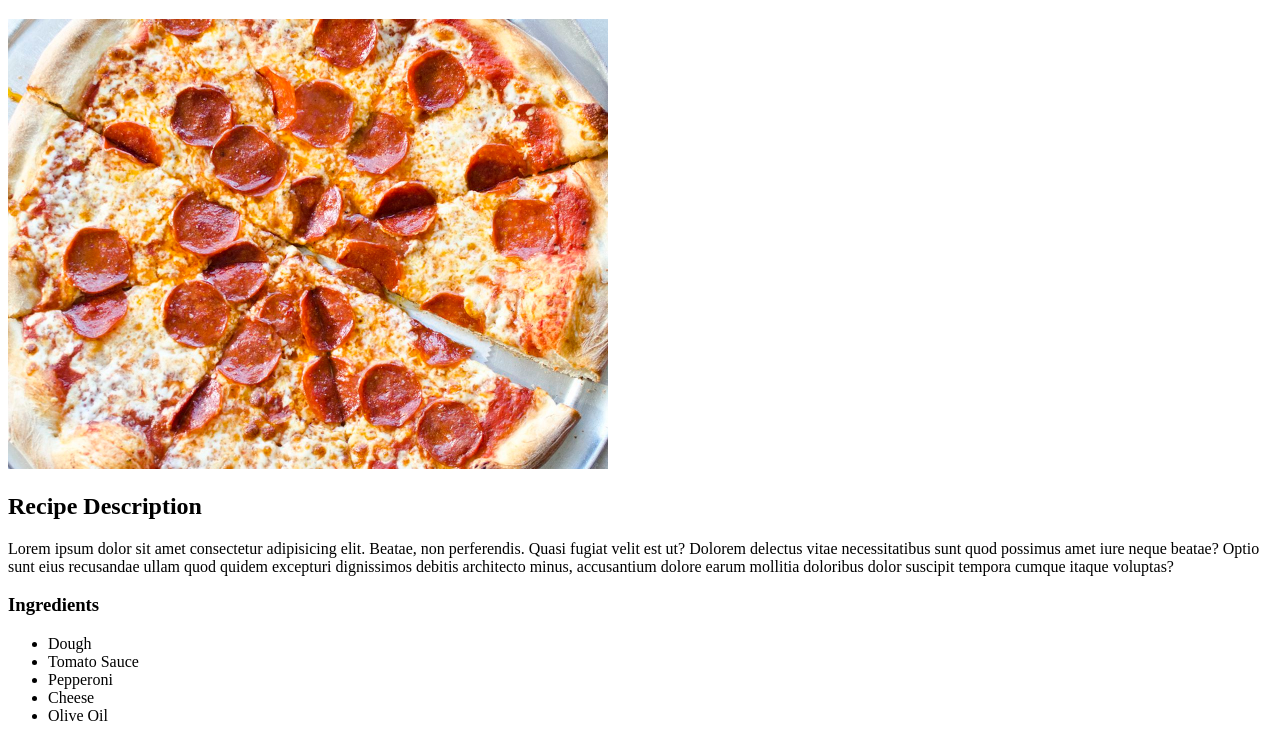
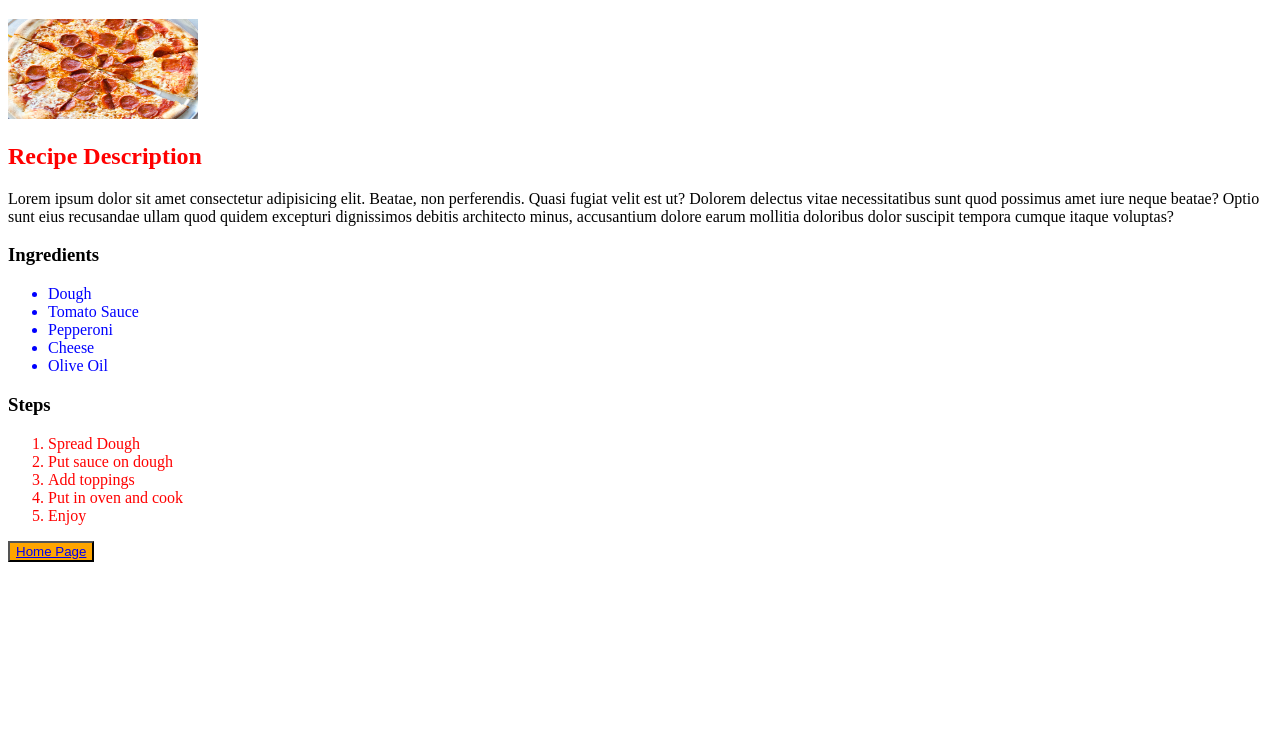
Before and after one commit to 6dai1231/Odin-Recipes, a plain HTML site: page recipes/pizza.html in a window 1280 px wide. Shown: the part 61-800 px from the top of the page. Drawn offline with Linux system fonts and the light colour scheme.

Commit message:
css update

```diff
--- a/recipes/pizza.html
+++ b/recipes/pizza.html
@@ -5,11 +5,12 @@
     <meta http-equiv="X-UA-Compatible" content="IE=edge">
     <meta name="viewport" content="width=device-width, initial-scale=1.0">
     <title>Pizza</title>
+    <link rel="stylesheet" href="./style.css">
 </head>
 <body>
     <h1>Pizza Recipe</h1>
     <img src="./pizza.jpg" height="450px">
-    <h2>Recipe Description</h2>
+    <h2 class="sub-head">Recipe Description</h2>
     <p>Lorem ipsum dolor sit amet consectetur adipisicing elit. Beatae, non perferendis. Quasi fugiat velit est ut? Dolorem delectus vitae necessitatibus sunt quod possimus amet iure neque beatae? Optio sunt eius recusandae ullam quod quidem excepturi dignissimos debitis architecto minus, accusantium dolore earum mollitia doloribus dolor suscipit tempora cumque itaque voluptas?</p>
     <h3>Ingredients</h3>
     <ul>
@@ -29,8 +30,8 @@
 
     </ol>
 
-<a href="../index.html">Home Page</a>
 
+<button class="link"><a href="../index.html">Home Page</a></button>
 
 
 
--- /dev/null
+++ b/recipes/style.css
@@ -0,0 +1,25 @@
+
+
+img {
+    height: 100px;
+    width: 190px;
+
+}
+
+.sub-head{
+    color: red;
+    font-family: ;
+}
+
+ul li{
+    color: blue;
+}
+
+ol li{
+    color: red;
+}
+
+.link {
+    color: white;
+    background-color: orange;
+}
```
